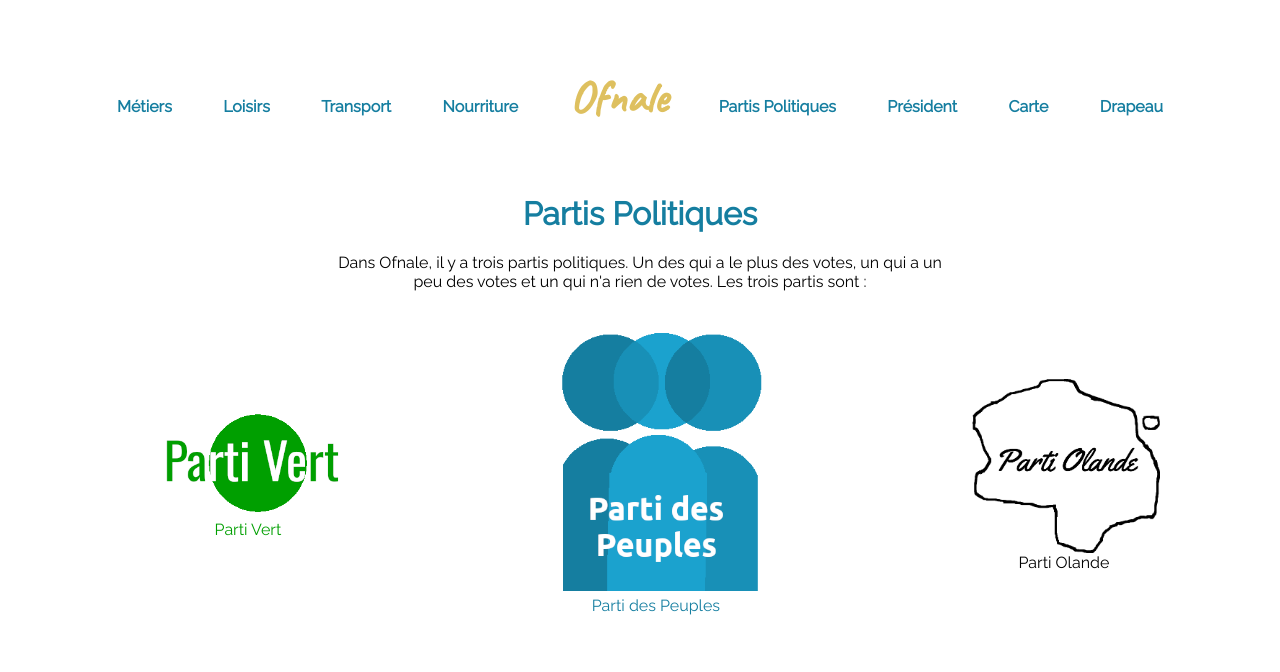
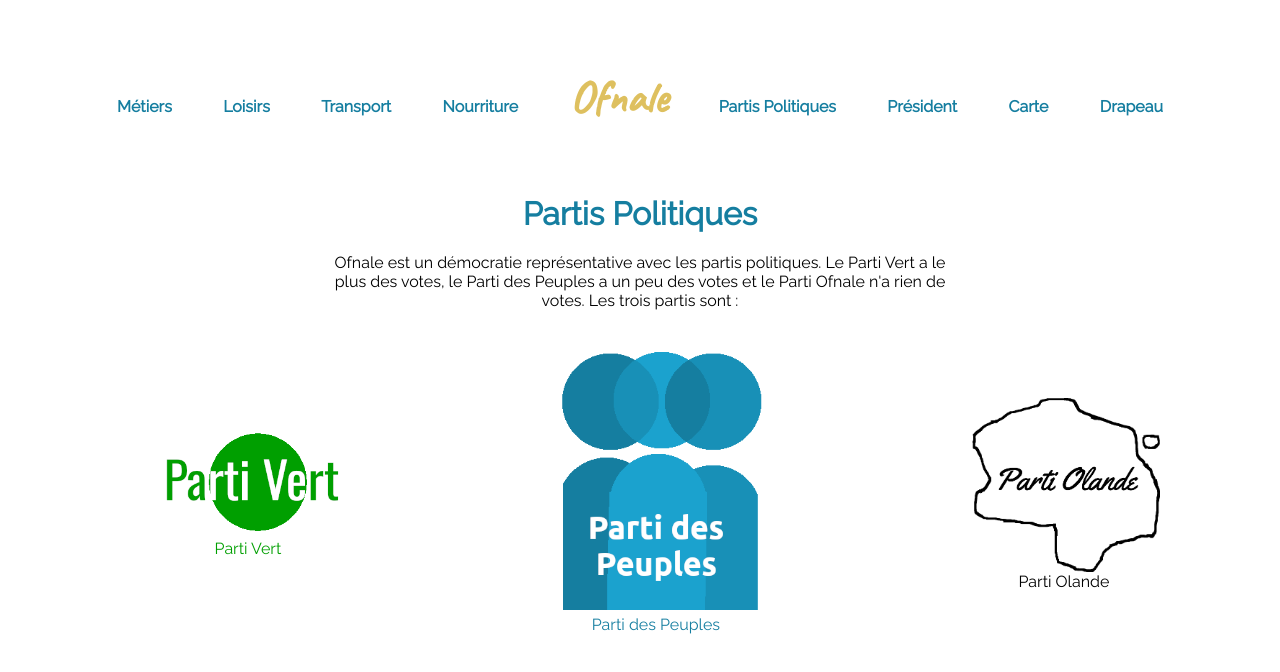
Before and after one commit to the-okapi/ofnale, a SvelteKit app: page /gouvernement/partis in a window 1280 px wide. Shown: the top 672 px of the page. Built offline with nearby package versions, Linux system fonts and the light colour scheme.

Commit message:
Updating

```diff
--- a/src/routes/gouvernement/partis/+page.svelte
+++ b/src/routes/gouvernement/partis/+page.svelte
@@ -10,7 +10,7 @@
 
 <h1>Partis Politiques</h1>
 
-<p>Dans Ofnale, il y a trois partis politiques. Un des qui a le plus des votes, un qui a un peu des votes et un qui n'a rien de votes. Les trois partis sont :</p>
+<p>Ofnale est un démocratie représentative avec les partis politiques. Le Parti Vert a le plus des votes, le Parti des Peuples a un peu des votes et le Parti Ofnale n'a rien de votes. Les trois partis sont :</p>
 <ul class="partis">
     <li><a class="green" href="/gouvernement/partis/vert"><img src={parti_vert} alt="parti vert"> Parti Vert</a></li>
     <li> <a class="blue" href="/gouvernement/partis/peuples"><img src={parti_des_peuples} alt="parti des peuples"> Parti des Peuples</a></li>
```
